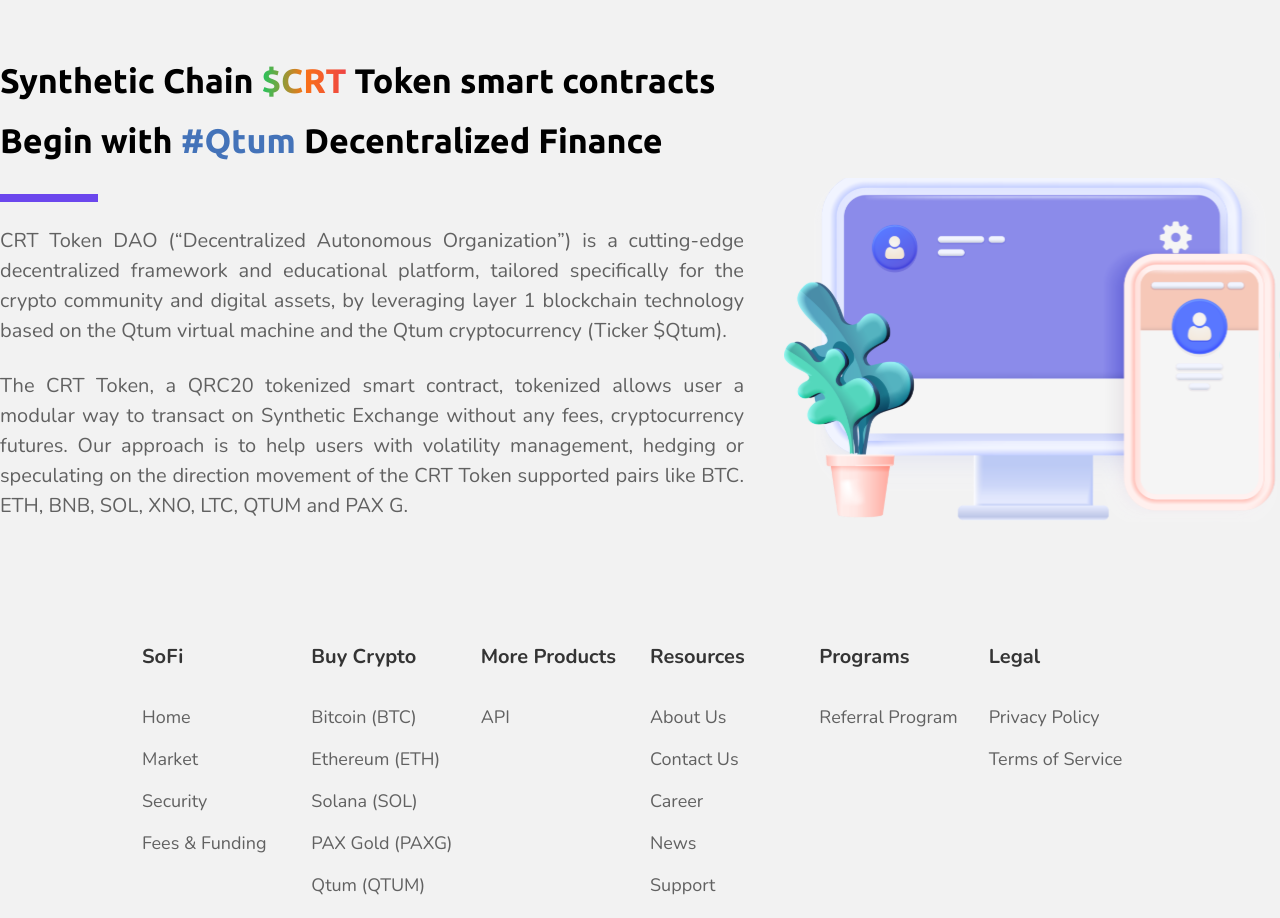
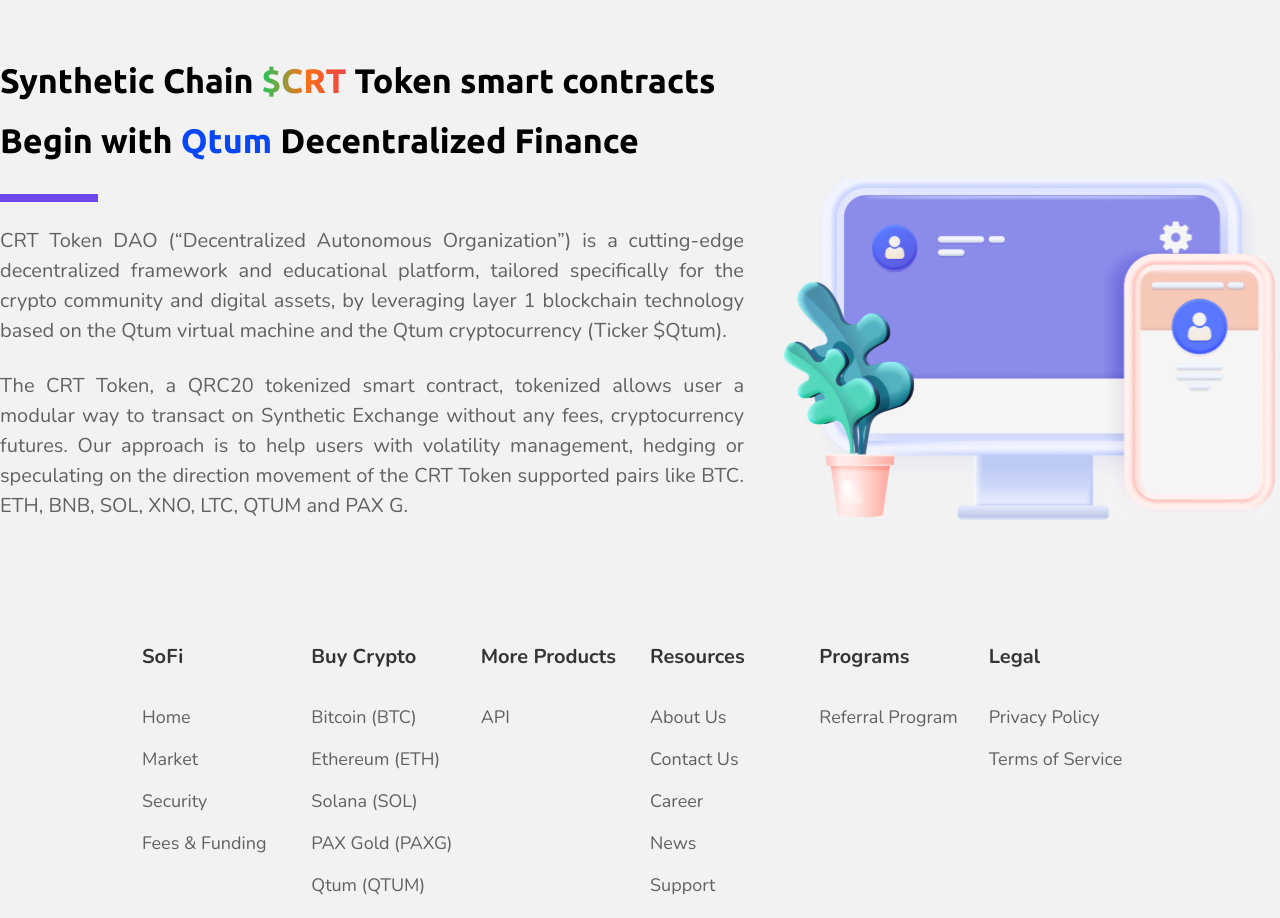
Before and after one commit to suresh-qloop/synthetic-exchange, a Next.js app: page /crt-token in a window 1280 px wide. Shown: the part 1000-1918 px from the top of the page. Built offline with nearby package versions, Linux system fonts and the light colour scheme; no server answers.

Commit message:
Change text color and add icon

```diff
--- a/src/components/CRTAbout.js
+++ b/src/components/CRTAbout.js
@@ -7,7 +7,7 @@
             <div className='container mx-auto'>
                 <div className='flex flex-col sm:flex-row sm:justify-between sm:items-center sm:gap-[15px] lg:gap-[30px] xl:gap-[40px] pt-[65px] pb-[65px] mx-[5%] lg:mx-[4%] xl:mx-0 2xl:mx-[9%]'>
                     <div className='hidden sm:block sm:w-[60%]'>
-                        <h1 className='text-[19px] lg:text-[25px] xl:text-[34px] text-black font-bold leading-[34px] lg:leading-[43px] xl:leading-[60px] ubuntu-bold'>Synthetic Chain <span className='text-transparent bg-gradient-to-r from-green-500 via-orange-500 to-red-500 bg-clip-text ubuntu-bold'>$CRT</span> Token smart contracts<br />Begin with <span className='text-[#4473B9] ubuntu-bold'>#Qtum</span> Decentralized Finance</h1>
+                        <h1 className='text-[19px] lg:text-[25px] xl:text-[34px] text-black font-bold leading-[34px] lg:leading-[43px] xl:leading-[60px] ubuntu-bold'>Synthetic Chain <span className='text-transparent bg-gradient-to-r from-green-500 via-orange-500 to-red-500 bg-clip-text ubuntu-bold'>$CRT</span> Token smart contracts<br />Begin with <span className='text-[#0946F6] ubuntu-bold'>Qtum</span> Decentralized Finance</h1>
 
                         <div class=" bg-[#6b47ed] h-[6px] w-[54px] my-[30px] lg:h-[8px] sm:w-[98px] sm:my-[20px] lg:my-[24px]"></div>
 
@@ -18,7 +18,7 @@
                         <img src="/device-1.svg" alt="device" className='w-full h-auto sm:mt-[70px] lg:mt-[110px] xl:mt-[130px]' />
                     </div>
                     <div className='block sm:hidden'>
-                        <h1 className='text-[24px] text-black font-bold leading-[36px] ubuntu-bold'>Synthetic Chain <span className='text-transparent bg-gradient-to-r from-green-500 via-orange-500 to-red-500 bg-clip-text ubuntu-bold'>$CRT</span> Token smart contracts<br />Begin with <span className='text-[#4473B9] ubuntu-bold'>#Qtum</span> Decentralized Finance</h1>
+                        <h1 className='text-[24px] text-black font-bold leading-[36px] ubuntu-bold'>Synthetic Chain <span className='text-transparent bg-gradient-to-r from-green-500 via-orange-500 to-red-500 bg-clip-text ubuntu-bold'>$CRT</span> Token smart contracts<br />Begin with <span className='text-[#0946F6] ubuntu-bold'>Qtum</span> Decentralized Finance</h1>
 
                         <div class=" bg-[#6b47ed] h-[6px] w-[54px] my-[25px]"></div>
 
--- a/src/components/Hero.js
+++ b/src/components/Hero.js
@@ -9,9 +9,9 @@
             <div>
                 <div className='flex flex-col' style={{transform: "translate(0px, 0px)", opacity: "1"}}>
                     <div className='text-[30px] lg:text-[45px] font-bold sm:text-left text-center ubuntu-bold'>
-                        Power&#39;d by <span className="text-[30px] lg:text-[45px] font-bold bg-gradient-to-r from-green-500 via-orange-500 to-red-500 bg-clip-text text-transparent ubuntu-bold">$CRT</span> Token <br /><span className="text-[30px] lg:text-[45px] font-bold text-[#4473B9] ubuntu-bold">#Qtum</span> DeFi.
+                        Power&#39;d by <span className="text-[30px] lg:text-[45px] font-bold bg-gradient-to-r from-green-500 via-orange-500 to-red-500 bg-clip-text text-transparent ubuntu-bold">$CRT</span> Token <br /><span className="text-[30px] lg:text-[45px] font-bold text-[#0946F6] ubuntu-bold">Qtum</span> DeFi.
                     </div>
-                    <a href="#" className="w-[160px] lg:w-[218px] mt-[30px] lg:mt-[40px]"><div className="hidden sm:flex cursor-pointer bg-[#FFE184] rounded-full w-[160px] lg:w-[218px] py-3 lg:py-4 justify-center font-semibold text-[14px] lg:text-[20px]" style={{transform: "none"}}>Download App</div></a>
+                    <a href="#" className="w-[160px] lg:w-[218px] mt-[30px] lg:mt-[40px]"><div className="hidden sm:flex cursor-pointer bg-[#ff914d] rounded-full w-[160px] lg:w-[218px] py-3 lg:py-4 justify-center font-semibold text-[14px] lg:text-[20px]" style={{transform: "none"}}>Download App</div></a>
                 </div>
             </div>
             {/* carousel */}
@@ -23,9 +23,6 @@
                         </div>
                         <div style={{ width: "0px"}}>
                         <a href="#"><img className="w-full rounded-[14px]" alt="gallery_img" src="gallery-img2.png"/></a>
-                        </div>
-                        <div style={{ width: "0px"}}>
-                        <a href="#"><img className="w-full rounded-[14px]" alt="gallery_img" src="gallery-img3h.png"/></a>
                         </div>
                         <div style={{ width: "0px"}}>
                         <a href="#"><img className="w-full rounded-[14px]" alt="gallery_img" src="gallery-img4.png"/></a>
@@ -53,9 +50,6 @@
                             <a href="#"><img className="w-[260px] lg:w-[310px] xl:w-[426px] h-[120px] lg:h-[155px] xl:h-[180px] rounded-[14px]" alt="gallery_img" src="gallery-img2.png"/></a>
                         </div>
                         <div>
-                            <a href="#"><img className="w-[260px] lg:w-[310px] xl:w-[426px] h-[120px] lg:h-[155px] xl:h-[180px] rounded-[14px]" alt="gallery_img" src="gallery-img3.png"/></a>
-                        </div>
-                        <div>
                             <a href="#"><img className="w-[260px] lg:w-[310px] xl:w-[426px] h-[120px] lg:h-[155px] xl:h-[180px] rounded-[14px]" alt="gallery_img" src="gallery-img4.png"/></a>
                         </div>
                         <div>
@@ -66,7 +60,7 @@
             </div>
             {/* button */}
             <div className='block sm:hidden'>
-                <a href="#" className="bg-[#FFE184] flex sm:hidden mt-[46px] cursor-pointer rounded-full w-[218px] py-4 justify-center text-[20px] font-semibold">Download App</a>
+                <a href="#" className="bg-[#ff914d] flex sm:hidden mt-[46px] cursor-pointer rounded-full w-[218px] py-4 justify-center text-[20px] font-semibold">Download App</a>
             </div>
         </div>
       </div>
--- a/src/components/MenuBar.js
+++ b/src/components/MenuBar.js
@@ -89,7 +89,7 @@
                                     <div className='z-10 absolute left-[40px] lg:left-[50px] xl:left-[31px] 2xl:left-[139px] top-[141px]  w-[90%] xl:w-[95%] 2xl:w-[82%] pt-[30px] xl:pt-[42px] px-[30px] xl:px-[86px] animate-fade-in flex justify-between' onMouseEnter={() => handleMouseEnter(2)}
                                         onMouseLeave={() => handleMouseLeave()}>
                                         <div className='w-[55%] lg:w-[60%] flex flex-wrap'>
-                                            <a className="w-[50%] text-[#616161] font-bold text-[16px] lg:text-[18px] xl:text-[20px] MatterBold Header_drop_down_a__QcFb6 hover:text-black hover:underline" href="#">Cryptoken Board</a>
+                                            <a className="w-[50%] align-middle text-[#616161] font-bold text-[16px] lg:text-[18px] xl:text-[20px] MatterBold Header_drop_down_a__QcFb6 hover:text-black hover:underline" href="#">Cryptoken Board<img alt="cryptoken" className="ml-[10px] w-[40px] inline" src="/cryptoken.png" /></a>
                                         </div>
                                     </div>
                                 </>
@@ -178,7 +178,7 @@
                         </Panel>
                         <Panel header="Top Traders" key="2">
                             <div className='bg-[#F7F5FF] px-[16px] py-[12px]'>
-                                <a className="block mb-[24px] text-[#616161] font-semibold text-[18px]  Header_drop_down_a__QcFb6" href="#">Cryptoken Board</a>
+                                <a className="block mb-[24px] align-middle text-[#616161] font-semibold text-[18px]  Header_drop_down_a__QcFb6" href="#">Cryptoken Board<img alt="cryptoken" className="ml-[8px] w-[26px] inline" src="/cryptoken.png" /></a>
                             </div>
                         </Panel>
                         <Panel header="DEX" key="3">
```
Also changed, not shown: public/cryptoken.png (added), public/gallery-img3h.png (deleted).
